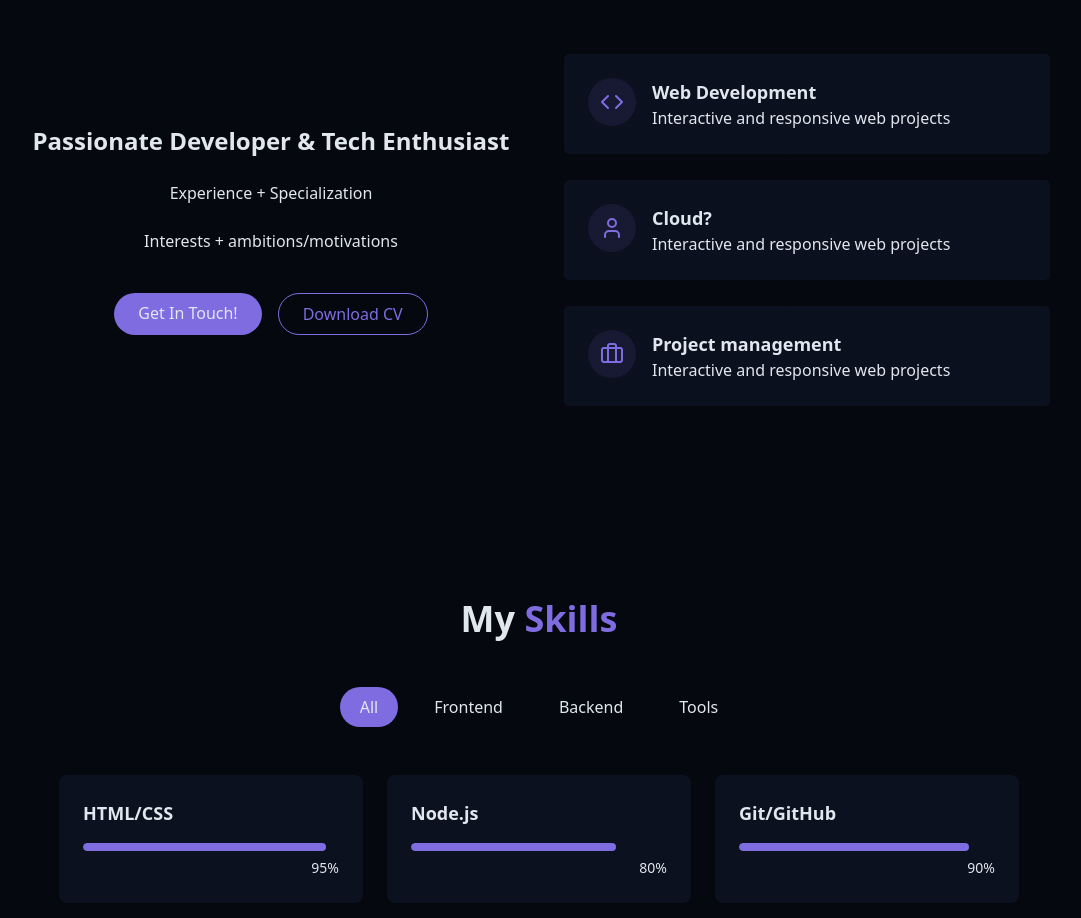
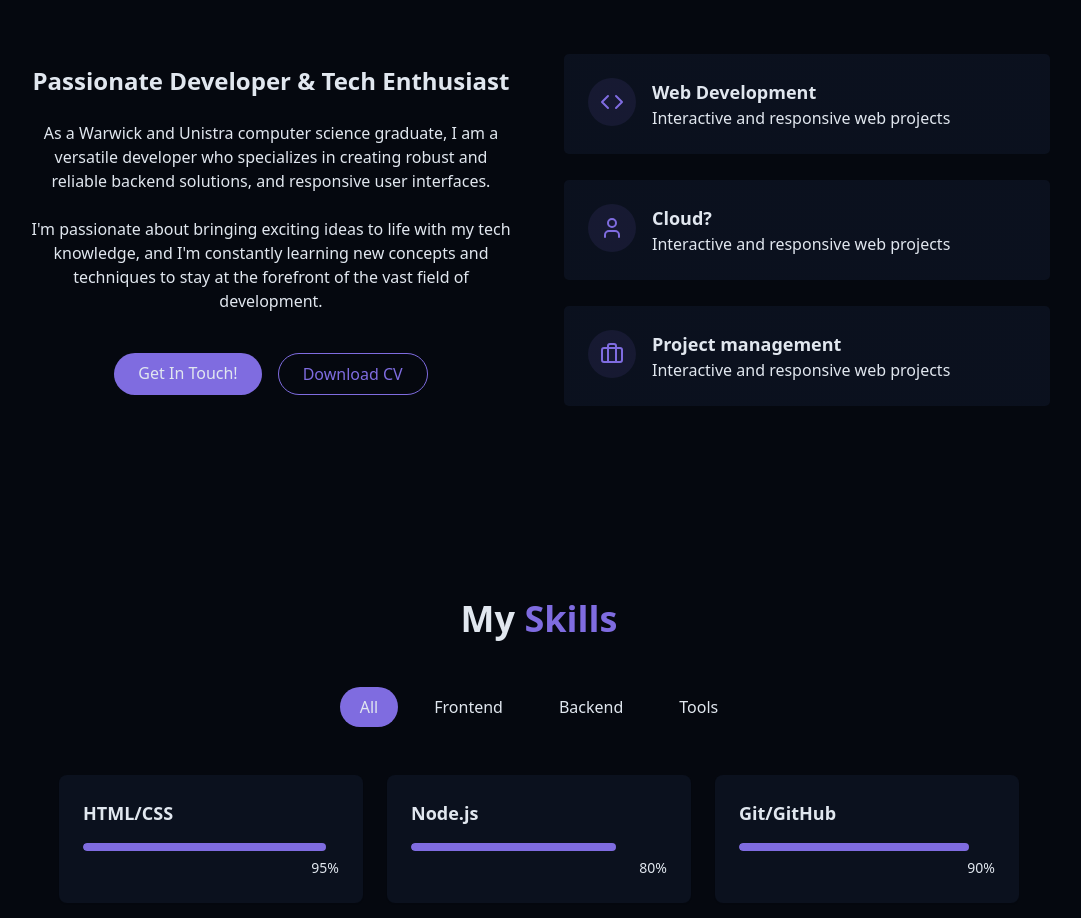
Before and after one commit to shashayanyan/react-pf, a React (Vite) app: page / in a window 1280 px wide. Shown: the part 931-1849 px from the top of the page, without its empty margins (101-1182 px from the left). Built offline with nearby package versions, Linux system fonts and the light colour scheme.

Commit message:
Update AboutSection.jsx

```diff
--- a/src/components/AboutSection.jsx
+++ b/src/components/AboutSection.jsx
@@ -13,11 +13,13 @@ export const AboutSection = () => {
                     </h3>
 
                     <p className="text-muted-foreground ">
-                        Experience + Specialization
+                        As a Warwick and Unistra computer science graduate, I am a versatile developer who
+                        specializes in creating robust and reliable backend solutions, and responsive user interfaces.
                     </p>
 
                     <p className="text-muted-foreground ">
-                        Interests + ambitions/motivations
+                        I'm passionate about bringing exciting ideas to life with my tech knowledge, and I'm constantly
+                        learning new concepts and techniques to stay at the forefront of the vast field of development.
                     </p>
 
                     <div className="flex flex-col sm:flex-row gap-4 pt-4 justify-center">
```
